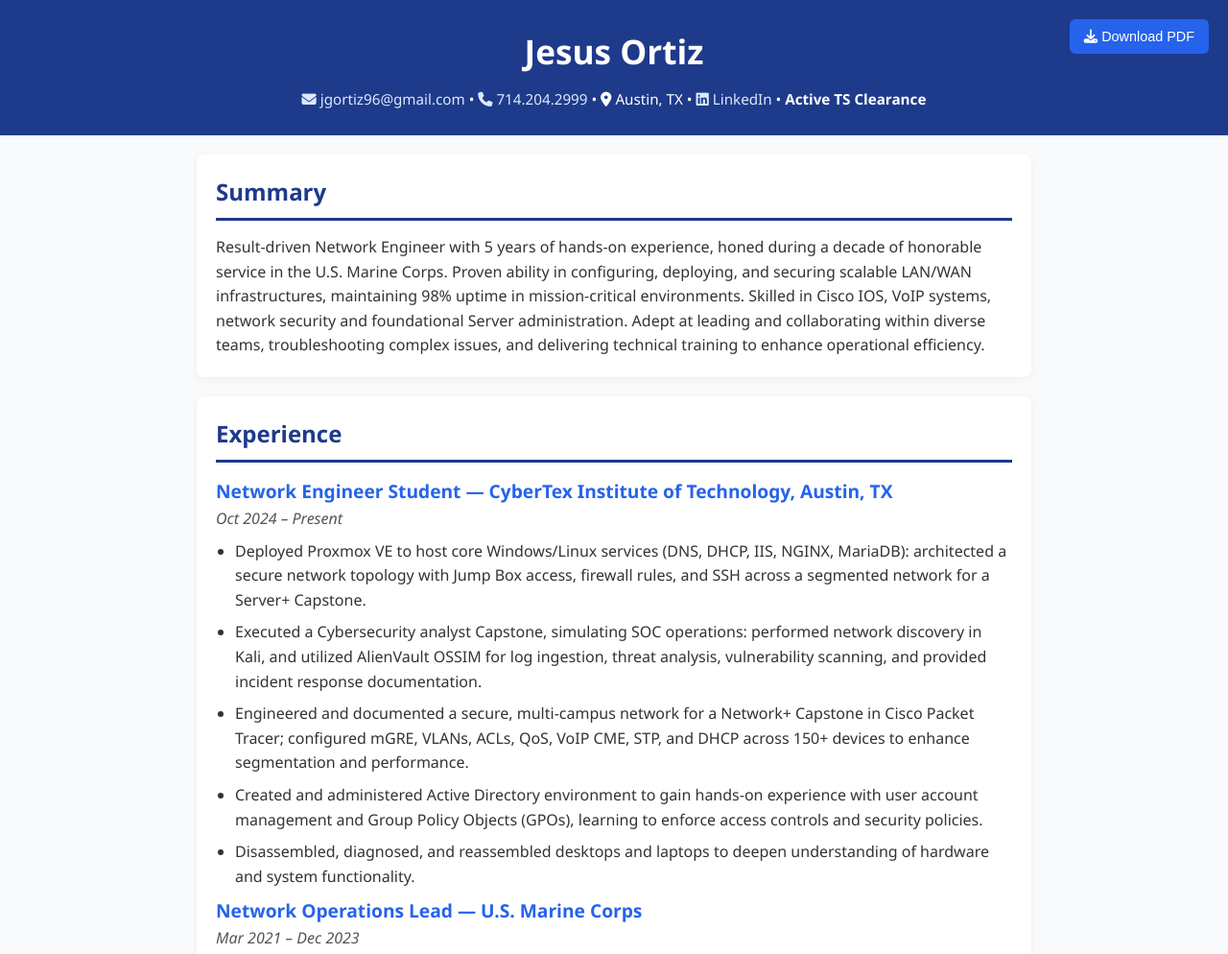
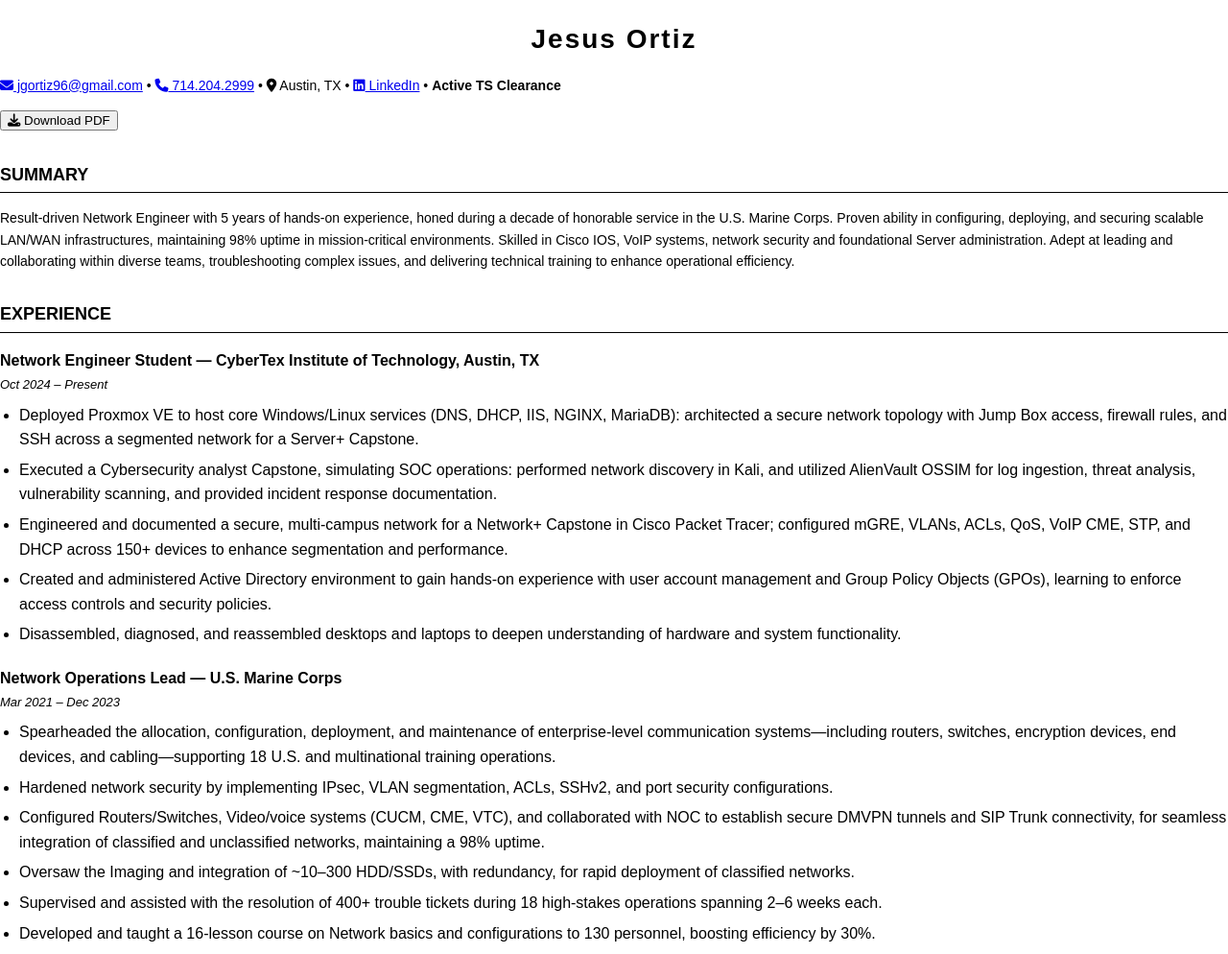
Before and after one commit to jgortiz96/Jesus_Ortiz_Resume_Site, a plain HTML site: page index.html in a window 1280 px wide. Shown: the top 994 px of the page at 96% size. Drawn offline with Linux system fonts and the light colour scheme.

Commit message:
Update styles.css

```diff
--- a/styles.css
+++ b/styles.css
@@ -1,105 +1,66 @@
-/* Basic Reset */
-* {
+body {
+  font-family: Arial, Helvetica, sans-serif;
   margin: 0;
   padding: 0;
-  box-sizing: border-box;
+  line-height: 1.6;
+  background: #fff;
+  color: #000;
 }
 
-body {
-  font-family: "Segoe UI", Tahoma, sans-serif;
-  background: #f9fafb;
-  color: #333;
-  line-height: 1.6;
+.container {
+  max-width: 900px;
+  margin: 0 auto;
+  padding: 40px;
 }
 
-.header {
-  background: #1e3a8a;
-  color: #fff;
+header h1 {
   text-align: center;
-  padding: 25px 15px;
-  position: relative;
+  margin-bottom: 5px;
+  font-size: 28px;
+  letter-spacing: 2px;
 }
 
-.header h1 {
-  font-size: 2.2rem;
-  margin-bottom: 10px;
+.contact {
+  text-align: center;
+  font-size: 14px;
+  margin-bottom: 30px;
 }
 
-.contact-info {
-  font-size: 0.95rem;
+h2 {
+  font-size: 18px;
+  margin-top: 30px;
+  border-bottom: 1px solid #000;
+  padding-bottom: 4px;
+  text-transform: uppercase;
 }
 
-.contact-info a {
-  color: #dbeafe;
-  text-decoration: none;
-}
-
-.download-btn {
-  position: absolute;
-  right: 20px;
-  top: 20px;
-  background: #2563eb;
-  color: #fff;
-  border: none;
-  padding: 10px 15px;
-  font-size: 0.9rem;
-  border-radius: 6px;
-  cursor: pointer;
-}
-
-.download-btn:hover {
-  background: #1d4ed8;
-}
-
-main {
-  max-width: 900px;
-  margin: 20px auto;
-  padding: 0 15px;
-}
-
-section {
-  background: #fff;
+.job {
   margin-bottom: 20px;
-  padding: 20px;
-  border-radius: 8px;
-  box-shadow: 0 2px 8px rgba(0, 0, 0, 0.05);
-}
-
-section h2 {
-  border-bottom: 3px solid #1e3a8a;
-  padding-bottom: 8px;
-  margin-bottom: 15px;
-  color: #1e3a8a;
-  font-size: 1.5rem;
 }
 
 .job h3 {
-  font-size: 1.2rem;
-  color: #2563eb;
+  font-size: 16px;
+  margin-bottom: 2px;
+  font-weight: bold;
 }
 
 .date {
+  font-size: 13px;
+  font-style: italic;
   display: block;
-  font-style: italic;
-  color: #555;
   margin-bottom: 8px;
 }
 
 ul {
-  list-style: disc;
+  margin: 0;
   padding-left: 20px;
 }
 
 ul li {
-  margin-bottom: 8px;
+  margin-bottom: 6px;
 }
 
-@media (max-width: 768px) {
-  .header h1 {
-    font-size: 1.5rem;
-  }
-  .download-btn {
-    position: static;
-    margin-top: 10px;
-  }
+p {
+  margin-bottom: 12px;
+  font-size: 14px;
 }
```
